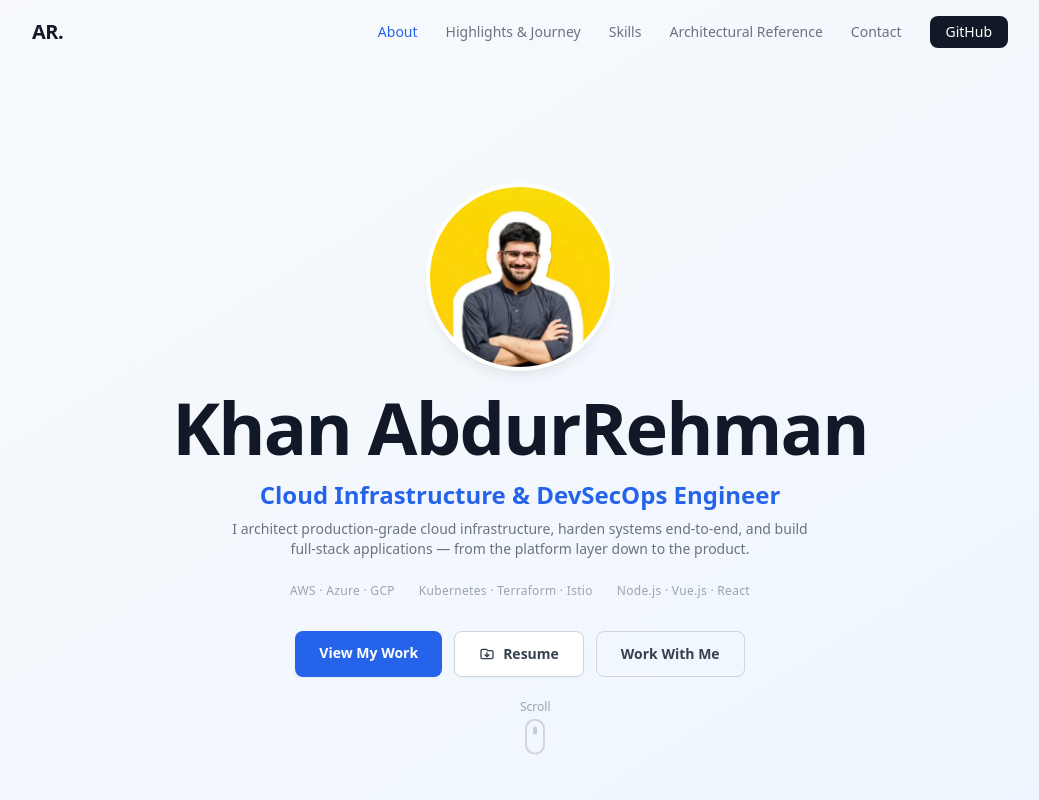
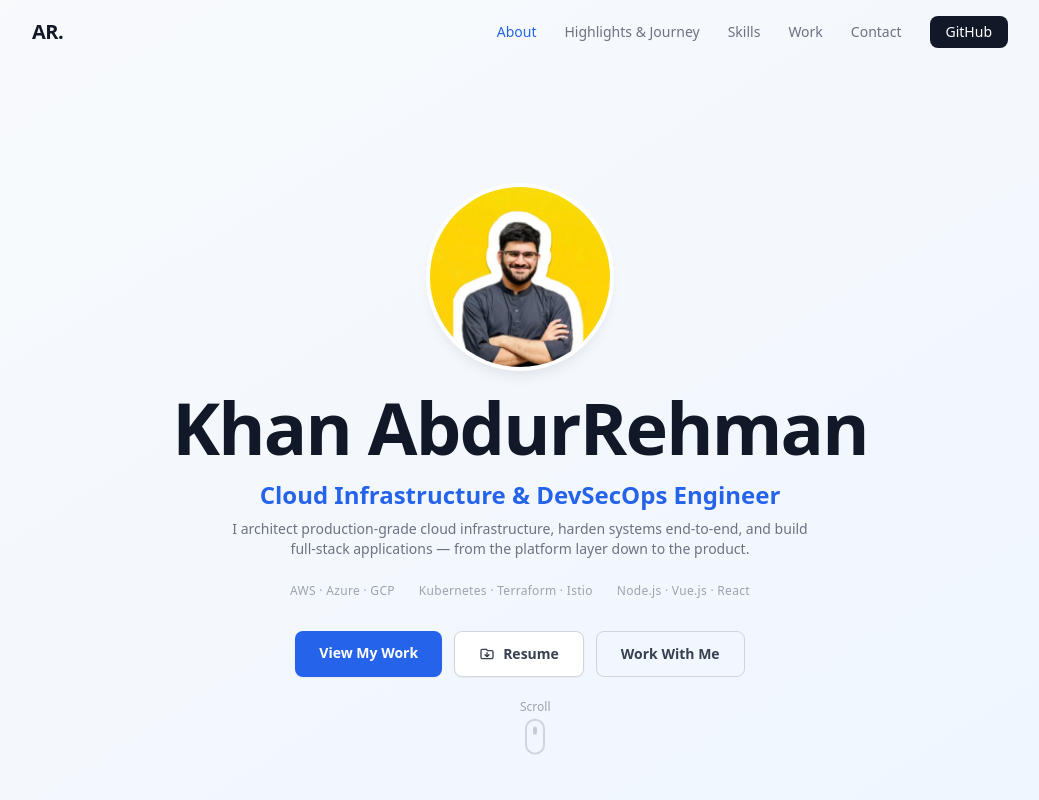
Before and after one commit to AbdurRehman924/Personal-Portfolio, a React (Create React App) app: page / in a window 1280 px wide. Shown: the top 800 px of the page, without its empty margins (120-1159 px from the left). Built offline with nearby package versions, Linux system fonts and the light colour scheme.

Commit message:
refactor(navbar): shorten Architectural Reference to Work in nav, add toId mapper

```diff
--- a/src/components/Navbar.jsx
+++ b/src/components/Navbar.jsx
@@ -1,6 +1,11 @@
 import { useState, useEffect } from 'react';
 
-const links = ['About', 'Highlights & Journey', 'Skills', 'Architectural Reference', 'Contact'];
+const links = ['About', 'Highlights & Journey', 'Skills', 'Work', 'Contact'];
+
+const toId = (link) => {
+  const map = { 'Work': 'architectural-reference', 'Highlights & Journey': 'highlights-&-journey' };
+  return map[link] || link.toLowerCase();
+};
 
 const Navbar = () => {
   const [scrolled, setScrolled] = useState(false);
@@ -23,7 +28,7 @@ const Navbar = () => {
       { rootMargin: '-40% 0px -55% 0px' }
     );
     links.forEach(link => {
-      const el = document.getElementById(link.toLowerCase().replace(/ /g, '-'));
+      const el = document.getElementById(toId(link));
       if (el) observer.observe(el);
     });
     return () => observer.disconnect();
@@ -39,11 +44,9 @@ const Navbar = () => {
           {links.map(link => (
             <a
               key={link}
-              href={`#${link.toLowerCase().replace(/ /g, '-')}`}
+              href={`#${toId(link)}`}
               className={`text-sm font-medium transition-colors ${
-                activeSection === link.toLowerCase().replace(/ /g, '-')
-                  ? 'text-blue-600'
-                  : 'text-gray-500 hover:text-gray-900'
+                activeSection === toId(link) ? 'text-blue-600' : 'text-gray-500 hover:text-gray-900'
               }`}
             >
               {link}
@@ -75,8 +78,8 @@ const Navbar = () => {
           {links.map(link => (
             <a
               key={link}
-              href={`#${link.toLowerCase().replace(/ /g, '-')}`}
-              className={`text-sm font-medium ${activeSection === link.toLowerCase().replace(/ /g, '-') ? 'text-blue-600' : 'text-gray-700'}`}
+              href={`#${toId(link)}`}
+              className={`text-sm font-medium ${activeSection === toId(link) ? 'text-blue-600' : 'text-gray-700'}`}
               onClick={() => setMenuOpen(false)}
             >
               {link}
```
